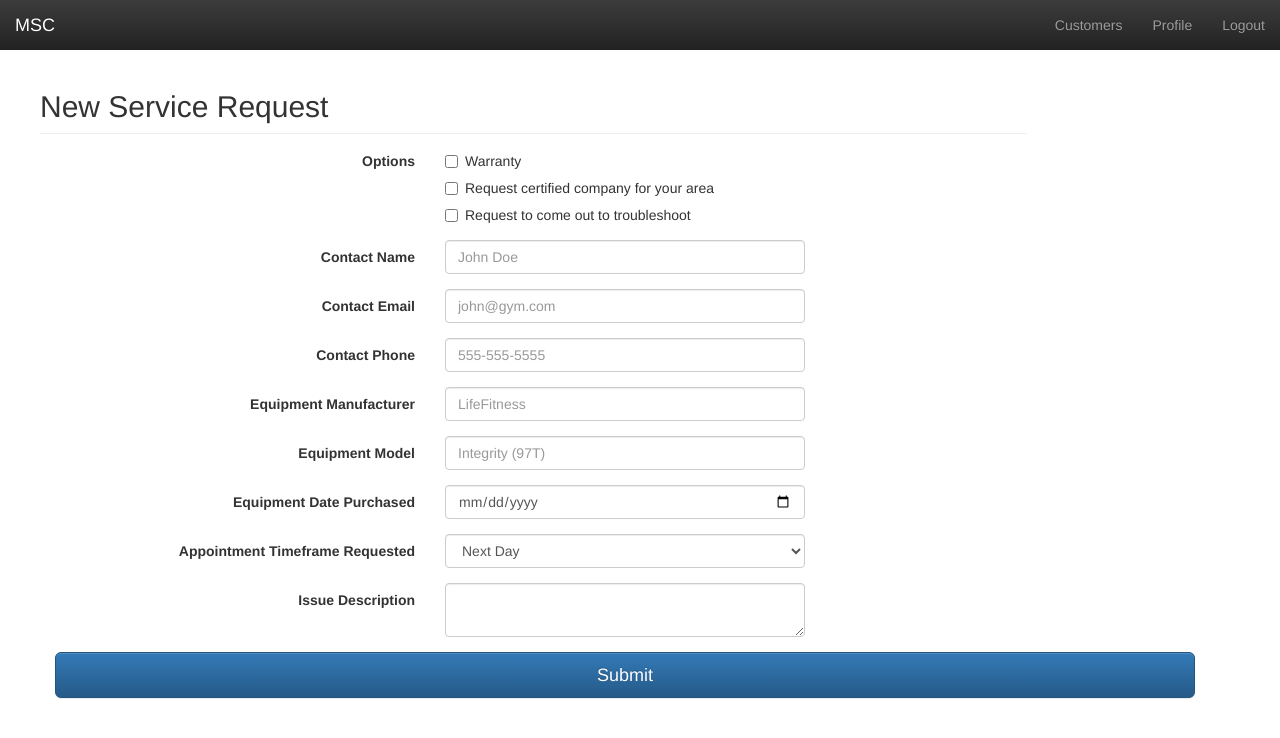
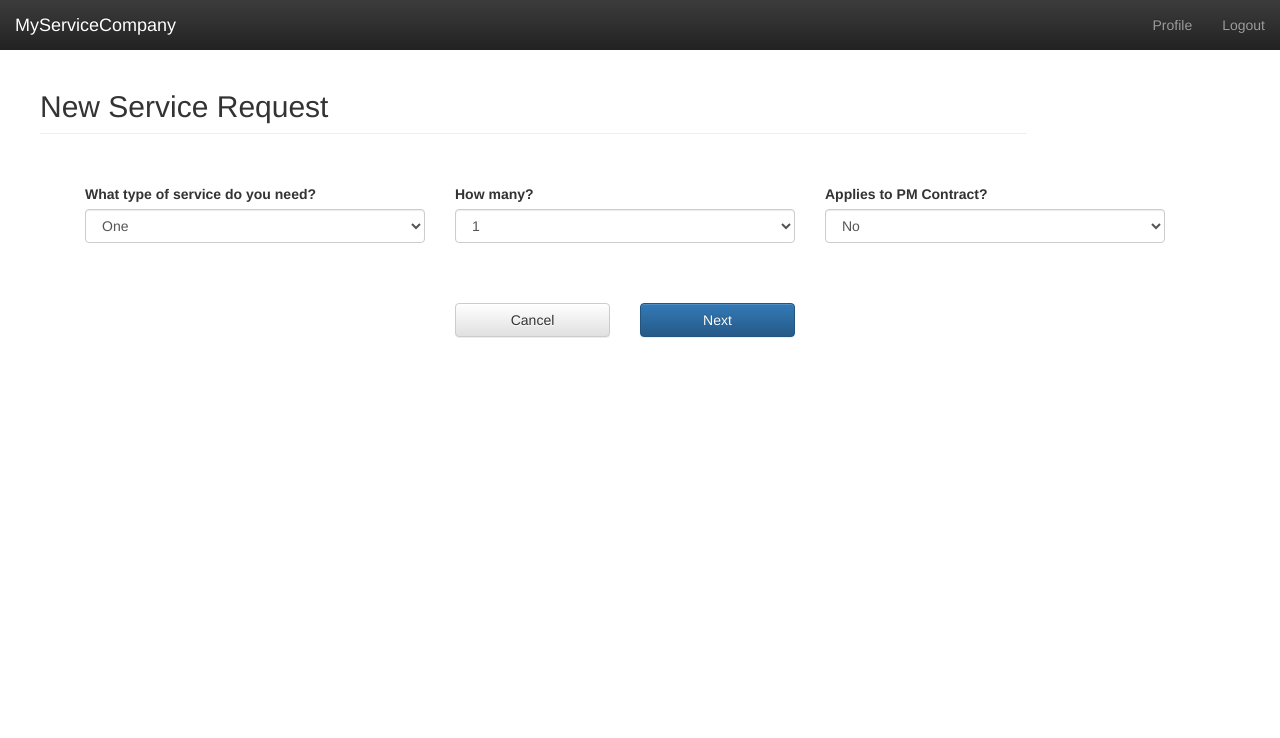
Before and after one commit to dnascimb/msc, a Flask app: page /new_service_request in a window 1280 px wide. Shown: the top 738 px of the page. Run offline with Flask 2, Linux system fonts and the light colour scheme; the visitor is signed in with stand-in values (Sample User, id 1); some libraries are stand-ins or nearby versions.

Commit message:
code cleanup and New Service Request view updated to reflect first set of fields

```diff
--- a/msc/templates/homepage.html
+++ b/msc/templates/homepage.html
@@ -40,16 +40,16 @@
             <span class="icon-bar"></span>
           </button>
           {% if session.logged_in %}
-          <a class="navbar-brand" href="/home">MSC</a>
+          <a class="navbar-brand" href="/home">MyServiceCompany</a>
           {% else %}
-          <a class="navbar-brand" href="/">MSC</a>
+          <a class="navbar-brand" href="/">MyServiceCompany</a>
           {% endif %}
         </div>
         <div id="navbar" class="navbar-collapse collapse">
           <ul class="nav navbar-nav navbar-right">
             {% if session.logged_in %}
           <!--  <li><a href="{{ url_for('new_customer_request') }}">New Customer</a></li> -->
-            <li><a href="{{ url_for('list_customer_request') }}">Customers</a></li>
+          <!--  <li><a href="{{ url_for('list_customer_request') }}">Customers</a></li> -->
             <li><a href="{{ url_for('view_user_request') }}">Profile</a></li>
             <li><a href="{{ url_for('logout') }}">Logout</a></li>
             {% endif %}
--- a/msc/templates/new_service_request.html
+++ b/msc/templates/new_service_request.html
@@ -8,111 +8,75 @@
 
 
         <div class="form-group">
-          <form class="form-horizontal" action="{{ url_for('create_service_request') }}" method="post">
+          <form class="form-vertical" action="{{ url_for('create_service_request') }}" method="post">
           	<fieldset>
 
-			<!-- Multiple Checkboxes -->
-			<div class="form-group">
-			  <label class="col-md-4 control-label" for="checkboxes">Options</label>
+				<br>&nbsp;<br>
+				<div class="col-md-12">
 					<div class="col-md-4">
-			  <div class="checkbox">
-			    <label for="checkboxes-0">
-			      <input type="checkbox" name="checkboxes-1" id="checkboxes-1" value="1">
-			      Warranty
-			    </label>
-			  </div>
-			  <div class="checkbox">
-			    <label for="checkboxes-2">
-			      <input type="checkbox" name="checkboxes-2" id="checkboxes-2" value="2">
-			      Request certified company for your area
-			    </label>
-			   </div>
-			   <div class="checkbox">
-			    <label for="checkboxes-3">
-			      <input type="checkbox" name="checkboxes-3" id="checkboxes-3" value="3">
-			      Request to come out to troubleshoot
-			    </label>
-			   </div>
-			  </div>
+			          	<!-- Item Selection -->
+			          	<label class="control-label" for="item_type">What type of service do you need?</label>
+						<select id="item_type" class="col-md-6 form-control">
+						    <option value="one">One</option>
+						    <option value="two">Two</option>
+						    <option value="three">Three</option>
+						    <option value="four">Four</option>
+						    <option value="five">Five</option>
+						</select>
 					</div>
 
-			<!-- Text input-->
-			<div class="form-group">
-			  <label class="col-md-4 control-label" for="inputContactName">Contact Name</label>
 					<div class="col-md-4">
-			  <input id="inputContactName" name="inputContactName" type="text" placeholder="John Doe" class="form-control input-md" required>
-			  <!--<span class="help-block">help</span>  -->
-			  </div>
+			          	<!-- Item Selection -->
+			          	<label class="control-label" for="quantity">How many?</label>
+						<select id="quantity" class="col-md-6 form-control">
+						    <option value="1" default>1</option>
+						    <option value="2">2</option>
+						    <option value="3">3</option>
+						    <option value="4">4</option>
+						    <option value="5">5</option>
+						    <option value="6">6</option>
+						    <option value="7">7</option>
+						    <option value="8">8</option>
+						    <option value="9">9</option>
+						    <option value="10">10</option>
+						    <option value="11">11</option>
+						    <option value="12">12</option>
+						    <option value="13">13</option>
+						    <option value="14">14</option>
+						    <option value="15">15</option>
+						    <option value="16">16</option>
+						    <option value="17">17</option>
+						    <option value="18">18</option>
+						    <option value="19">19</option>
+						    <option value="20">20</option>
+						</select>
 					</div>
 
-			<!-- Text input-->
-			<div class="form-group">
-			  <label class="col-md-4 control-label" for="inputContactEmail">Contact Email</label>
 					<div class="col-md-4">
-			  <input id="inputContactEmail" name="inputContactEmail" type="email" placeholder="john@gym.com" class="form-control input-md" required>
-			  <!--<span class="help-block">help</span>  -->
-			  </div>
+			          	<!-- Item Selection -->
+			          	<label class="control-label" for="pm">Applies to PM Contract?</label>
+						<select id="pm" class="col-md-6 form-control">
+						    <option value="No" default>No</option>
+						</select>
 					</div>
 
-			<!-- Text input-->
-			<div class="form-group">
-			  <label class="col-md-4 control-label" for="inputContactPhone">Contact Phone</label>
+					<br>&nbsp;<br>
+					<br>&nbsp;<br>
+
+					<!-- Buttons -->
 					<div class="col-md-4">
-			  <input id="inputContactPhone" name="inputContactPhone" type="tel" placeholder="555-555-5555" class="form-control input-md" required>
-			  <!--<span class="help-block">help</span>  -->
 					</div>
+					<div class="col-md-2">
+						<button class="btn btn-default btn-block" type="submit">Cancel</button>
+					</div>
+					<div class="col-md-2">
+						<button class="btn btn-primary btn-block" type="submit">Next</button>
 					</div>
 
-			<!-- Text input-->
-			<div class="form-group">
-			  <label class="col-md-4 control-label" for="inputEquipmentManufacturer">Equipment Manufacturer</label>
-			  <div class="col-md-4">
-			  <input id="inputEquipmentManufacturer" name="inputEquipmentManufacturer" type="text" placeholder="LifeFitness" class="form-control input-md" required>
-			  <!--<span class="help-block">help</span>  -->
-			  </div>
-			</div>
-
-			<!-- Text input-->
-			<div class="form-group">
-			  <label class="col-md-4 control-label" for="inputEquipmentModel">Equipment Model</label>
-			  <div class="col-md-4">
-			  <input id="inputEquipmentModel" name="inputEquipmentModel" type="text" placeholder="Integrity (97T)" class="form-control input-md" required>
-			  <!--<span class="help-block">help</span>  -->
-			  </div>
 				</div>
 
 
-			<!-- Text input-->
-			<div class="form-group">
-			  <label class="col-md-4 control-label" for="inputEquipmentDatePurchased">Equipment Date Purchased</label>
-			  <div class="col-md-4">
-			  <input id="inputEquipmentDatePurchased" name="inputEquipmentDatePurchased" type="date" placeholder="Integrity (97T)" class="form-control input-md" required>
-			  <!--<span class="help-block">help</span>  -->
-			  </div>
-			</div>
 
-			<!-- Select Basic -->
-			<div class="form-group">
-			  <label class="col-md-4 control-label" for="inputTimeframe">Appointment Timeframe Requested</label>
-			  <div class="col-md-4">
-			    <select id="inputTimeframe" name="inputTimeframe" class="form-control">
-			      <option value="1">Next Day</option>
-			      <option value="2">Next Two Days</option>
-			      <option value="3">Next Three Days</option>
-			      <option value="4">Other</option>
-			    </select>
-			  </div>
-			</div>
-
-			<!-- Textarea -->
-			<div class="form-group">
-			  <label class="col-md-4 control-label" for="inputDescription">Issue Description</label>
-			  <div class="col-md-4">
-			    <textarea class="form-control" id="inputDescription" name="inputDescription"></textarea>
-			  </div>
-			</div>
-
-            <button class="btn btn-lg btn-primary btn-block" type="submit">Submit</button>
             </fieldset>
           </form>
          </div>
```
Also changed, not shown: msc/view_service_request.py (+0 -11 lines), msc/view_user.py (+2 -36 lines). Lines whose indentation alone changed are shown as unchanged.
